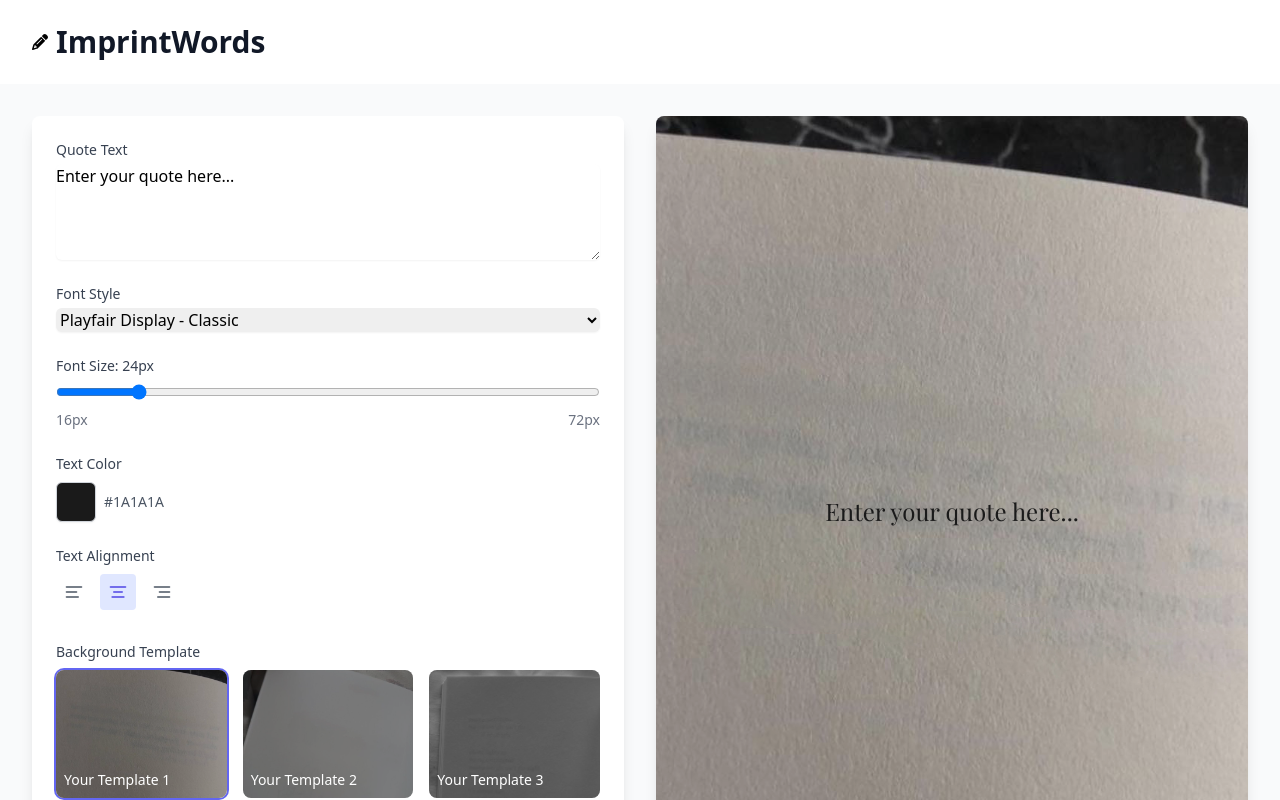
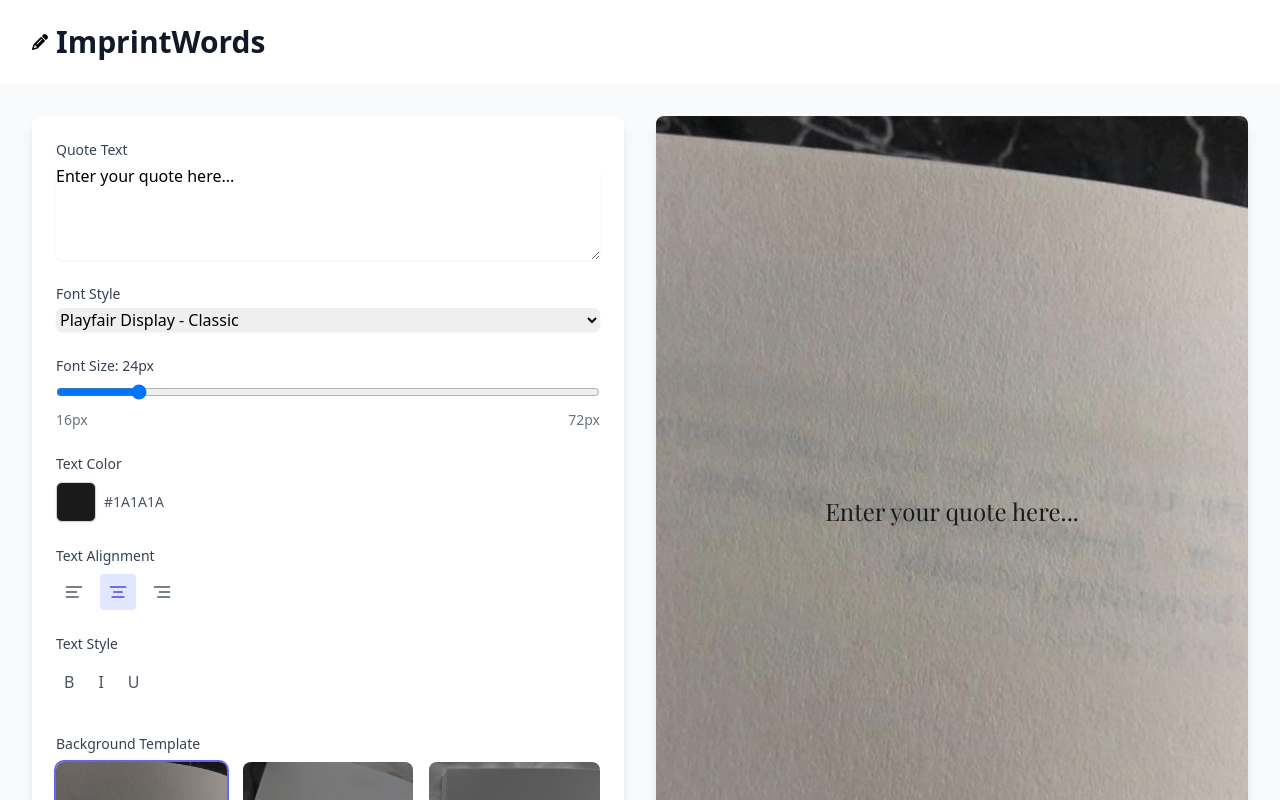
Before and after one commit to akshay0611/ImprintWords, a React (Vite) app: page / in a window 1280 px wide. Shown: the top 800 px of the page. Built offline with nearby package versions, Linux system fonts and the light colour scheme; a web font is replaced by a local one.

Commit message:
Added Text Style

```diff
--- a/src/components/QuoteEditor.tsx
+++ b/src/components/QuoteEditor.tsx
@@ -128,7 +128,10 @@ export default function QuoteEditor() {
                   fontFamily: quote.font,
                   fontSize: `${quote.fontSize}px`,
                   color: quote.color,
-                  textAlign: quote.alignment as 'left' | 'center' | 'right'
+                  textAlign: quote.alignment as 'left' | 'center' | 'right',
+                  fontWeight: quote.bold ? 'bold' : 'normal',
+                  fontStyle: quote.italic ? 'italic' : 'normal',
+                  textDecoration: quote.underline ? 'underline' : 'none'
                 }}
               >
                 {quote.text}
--- a/src/components/TextCustomizer.tsx
+++ b/src/components/TextCustomizer.tsx
@@ -110,6 +110,31 @@ export default function TextCustomizer({ quote, onChange }: TextCustomizerProps)
           </button>
         </div>
       </div>
+
+      {/* Text Style Options */}
+      <div>
+        <label className="block text-sm font-medium text-gray-700 mb-2">Text Style</label>
+        <div className="flex space-x-2">
+          <button
+            onClick={() => onChange({ bold: !quote.bold })}
+            className={`p-2 rounded ${quote.bold ? 'bg-indigo-100 text-indigo-600' : 'text-gray-600 hover:bg-gray-100'}`}
+          >
+            B
+          </button>
+          <button
+            onClick={() => onChange({ italic: !quote.italic })}
+            className={`p-2 rounded ${quote.italic ? 'bg-indigo-100 text-indigo-600' : 'text-gray-600 hover:bg-gray-100'}`}
+          >
+            I
+          </button>
+          <button
+            onClick={() => onChange({ underline: !quote.underline })}
+            className={`p-2 rounded ${quote.underline ? 'bg-indigo-100 text-indigo-600' : 'text-gray-600 hover:bg-gray-100'}`}
+          >
+            U
+          </button>
+        </div>
+      </div>
     </div>
   );
 }
--- a/src/types/index.ts
+++ b/src/types/index.ts
@@ -5,6 +5,9 @@ export interface Quote {
   color: string;
   alignment: 'left' | 'center' | 'right';
   background: string;
+  bold?: boolean;
+  italic?: boolean;
+  underline?: boolean;
 }
 
 export interface Template {
```
